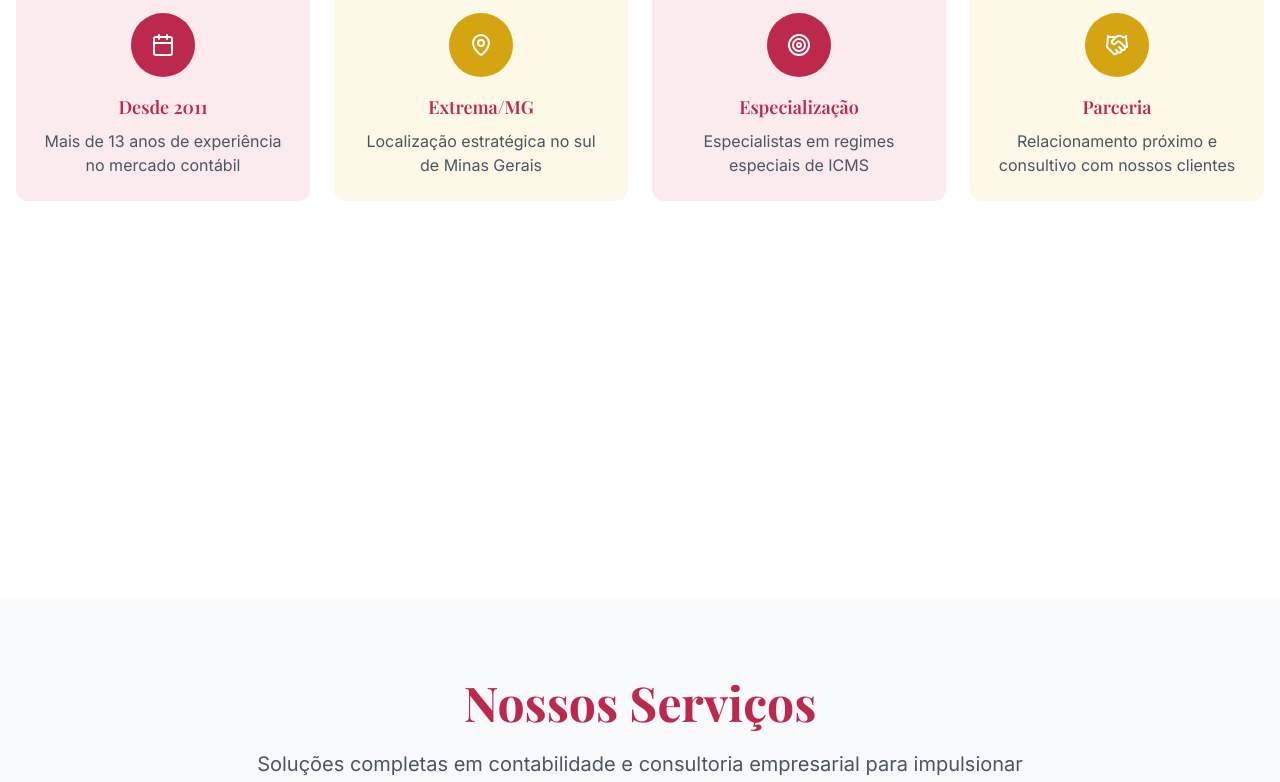
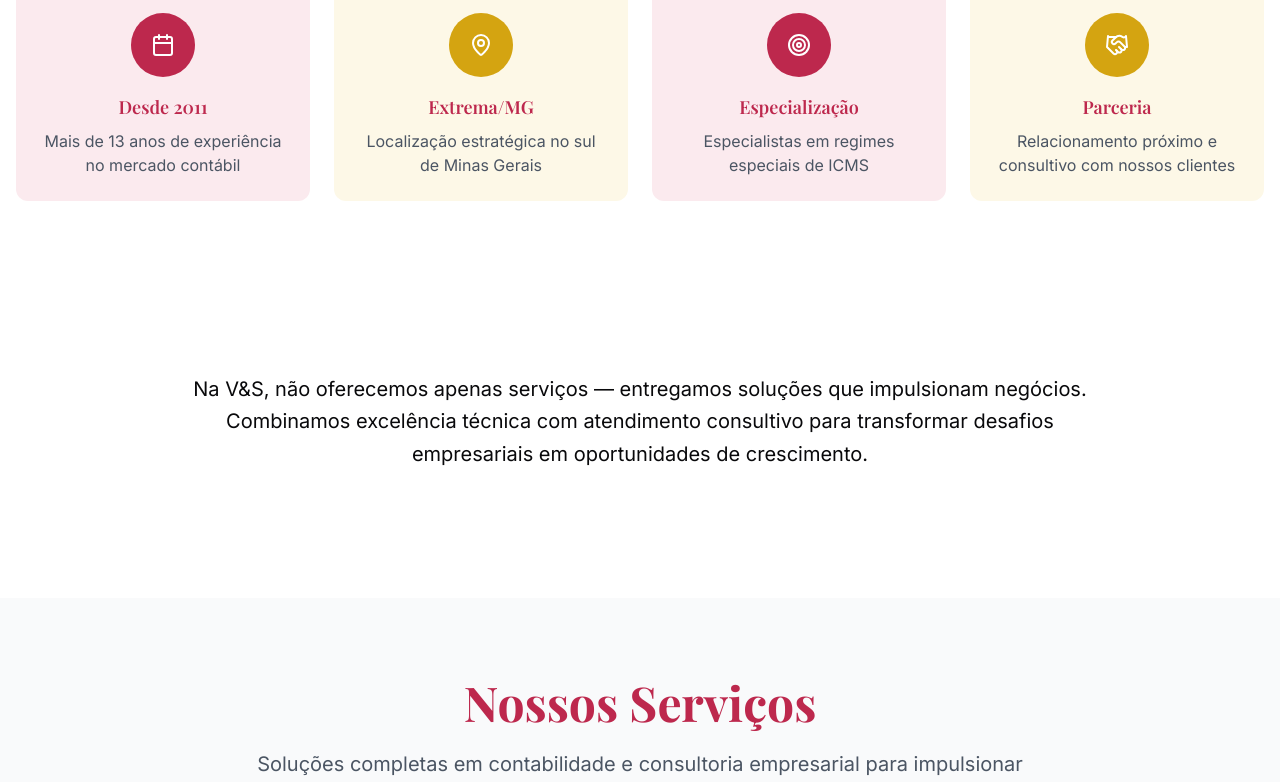
Before and after one commit to DevZipMateus/vs-contabilidade-web, a React (Vite) app: page / in a window 1280 px wide. Shown: the part 1473-2255 px from the top of the page. Built offline with nearby package versions, Linux system fonts and the light colour scheme.

Commit message:
Visual edit in Lovable
Edited UI in Lovable

```diff
--- a/src/components/About.tsx
+++ b/src/components/About.tsx
@@ -1,9 +1,6 @@
-
 import { Calendar, MapPin, Target, Handshake } from 'lucide-react';
-
 export const About = () => {
-  return (
-    <section id="sobre" className="py-20 bg-white">
+  return <section id="sobre" className="py-20 bg-white">
       <div className="container mx-auto px-4">
         {/* Header */}
         <div className="text-center mb-16">
@@ -40,11 +37,7 @@ export const About = () => {
           {/* Image/Logo */}
           <div className="flex justify-center">
             <div className="bg-gradient-to-br from-wine-50 to-gold-50 p-12 rounded-2xl">
-              <img
-                src="/lovable-uploads/17d567f2-a942-4452-b922-33eaf1b4be79.png"
-                alt="V&S Soluções Empresariais e Contabilidade"
-                className="h-40 w-auto mx-auto"
-              />
+              <img src="/lovable-uploads/17d567f2-a942-4452-b922-33eaf1b4be79.png" alt="V&S Soluções Empresariais e Contabilidade" className="h-40 w-auto mx-auto" />
             </div>
           </div>
         </div>
@@ -105,13 +98,12 @@ export const About = () => {
           <h3 className="text-3xl font-playfair font-bold text-white mb-6">
             Nossa Missão
           </h3>
-          <p className="text-xl text-white/90 max-w-4xl mx-auto leading-relaxed">
+          <p className="text-xl max-w-4xl mx-auto leading-relaxed text-zinc-950">
             Na V&S, não oferecemos apenas serviços — entregamos soluções que impulsionam negócios.
             Combinamos excelência técnica com atendimento consultivo para transformar desafios
             empresariais em oportunidades de crescimento.
           </p>
         </div>
       </div>
-    </section>
-  );
+    </section>;
 };
```
